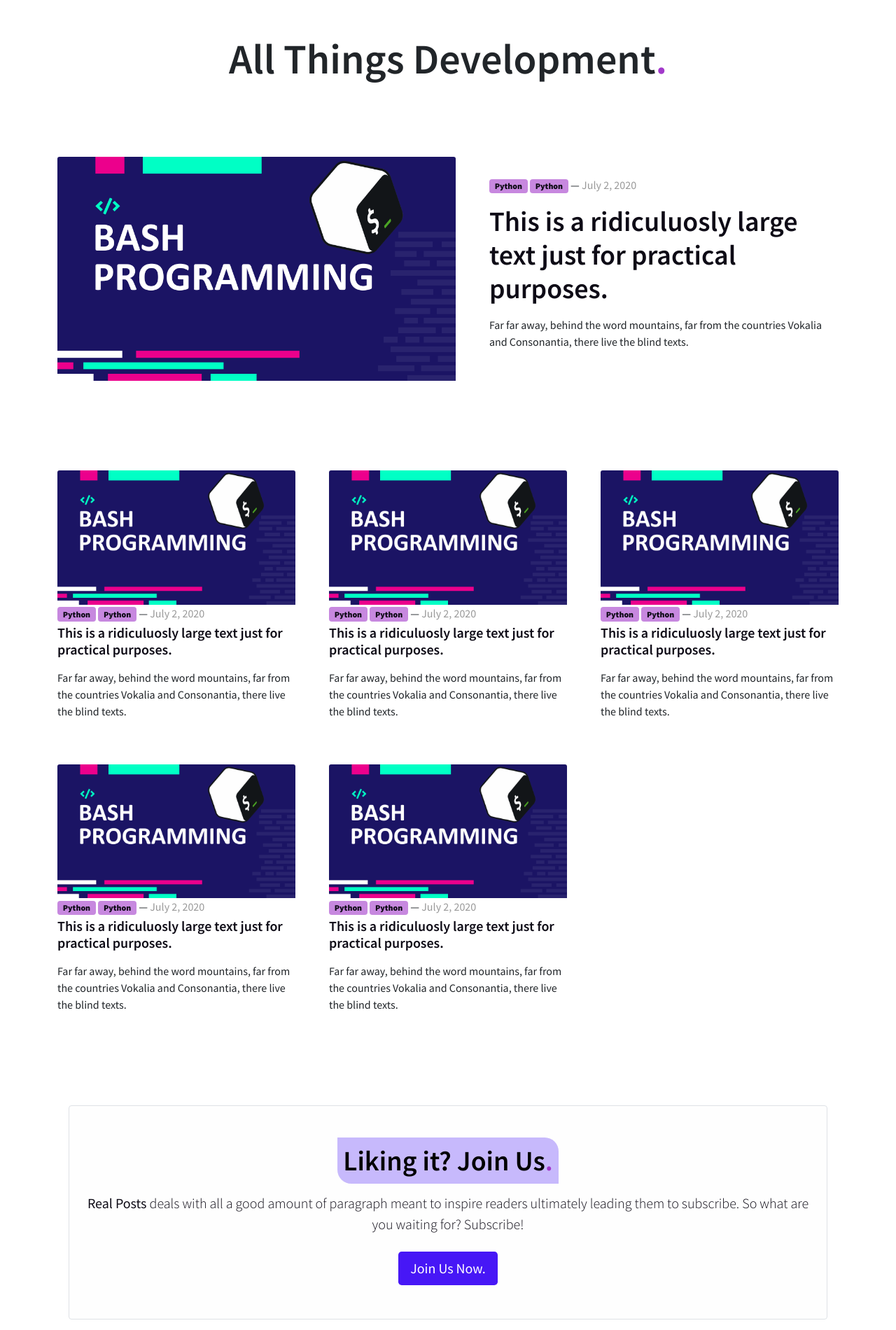
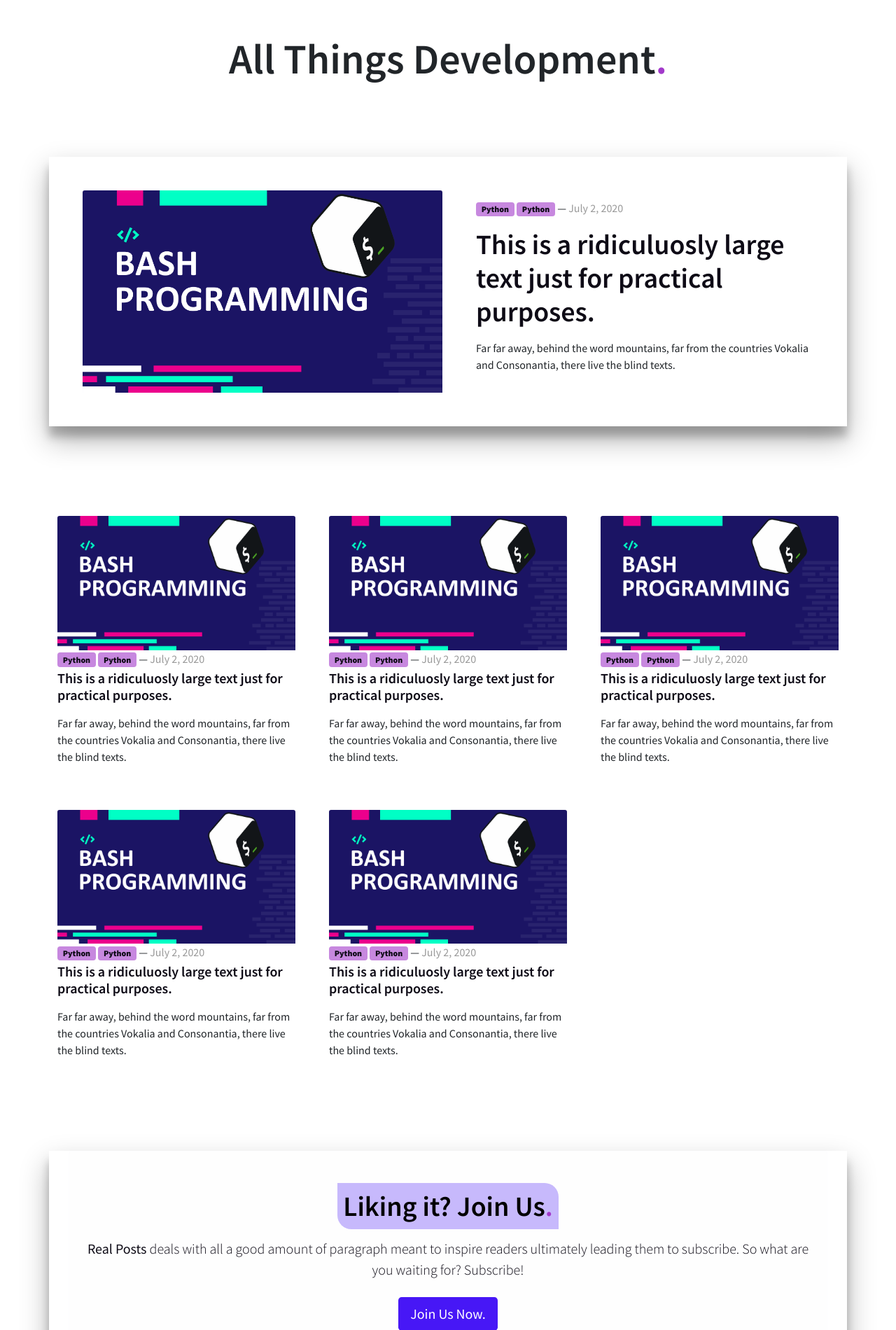
Before and after one commit to P0intMaN/pointman.dev, a Flask app: page / in a window 1280 px wide. Shown: the part 97-1997 px from the top of the page at 70% size. Run offline with Flask 2, Linux system fonts and the light colour scheme; some libraries are stand-ins or nearby versions.

Commit message:
Minor changes

```diff
--- a/pointdev/templates/home.html
+++ b/pointdev/templates/home.html
@@ -12,7 +12,7 @@
 
             <!-- trending post -->
             <div class="row pt-5">
-                <div class="col-lg-12">
+                <div class="col-lg-12 px-5 py-5 shadow">
                     <div class="post-entry d-lg-flex">
 
                         <!-- image -->
@@ -240,9 +240,9 @@
 
     <!-- pamphlet section begins -->
     <div class="section mb-2 pt-1 pb-1">
-        <div class="container">
+        <div class="container shadow">
             <div class="col-12 px-0">
-                <div class="mx-3 py-5 mt-0 alert alert-light border">
+                <div class="mx-3 py-5 mt-0 alert alert-light">
                     <div class="text-center sub-heading mt-0 mb-3">
                         <mark class="marker-highlight">Liking it? Join Us<span class="purple">.</span></mark>
                     </div>
@@ -453,7 +453,7 @@
             <div class="row">
 
                 <!-- popular comment -->
-                <div class="col-lg-12 mb-4">
+                <div class="col-lg-12 mb-4 px-5 py-5 shadow">
                     <div class="post-entry d-lg-flex">
                         <div class="me-lg-5 thumbnail secondary b-4 mb-lg-0 align-self-center text-center mb-3">
                             <!-- commentor -->
@@ -472,7 +472,7 @@
 
 
                 <!-- comments -->
-                <div class="col-12 col-md-12 align-self-center mb-4">
+                <div class="col-12 col-md-12 align-self-center mb-4 px-5 py-5 shadow">
                     <!-- author -->
                     <div class="sub-heading">Random Pick<span class="purple">.</span></div>
 
@@ -485,7 +485,7 @@
                 </div>
 
                 <!-- comments -->
-                <div class="col-12 col-md-12 align-self-center mb-4">
+                <div class="col-12 col-md-12 align-self-center mb-4 px-5 py-5 shadow">
                     <!-- author -->
                     <div class="sub-heading">Random Pick<span class="purple">.</span></div>
 
```
